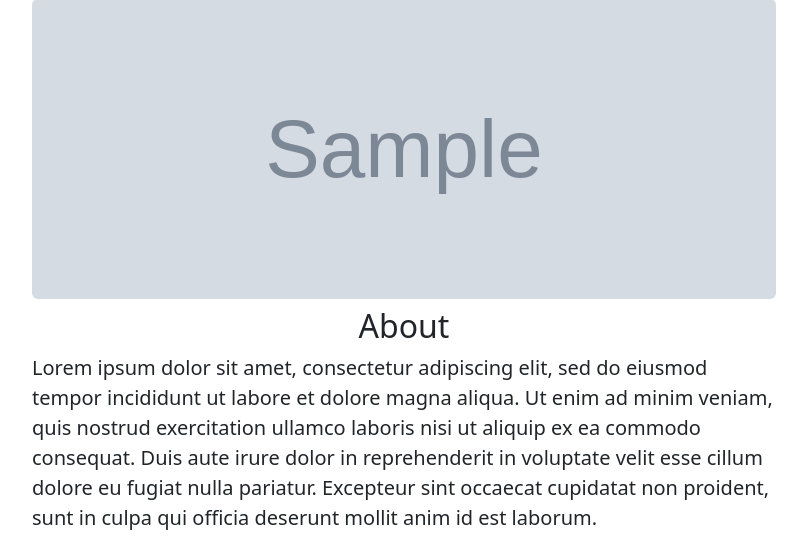
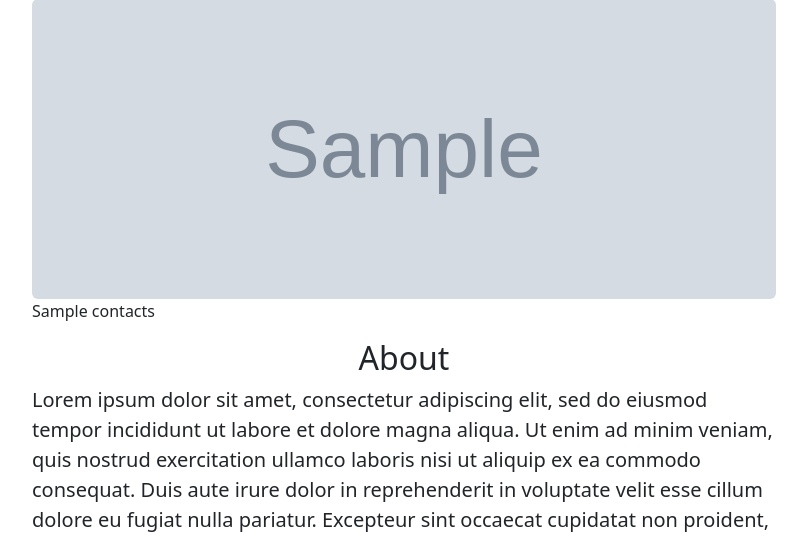
Before and after one commit to PsychoPunkSage/Chronark, a Flask app: template src/frontend/templates/index.html in a window 1280 px wide. Shown: the part 81-618 px from the top of the page, without its empty margins (236-1043 px from the left). Run offline with Flask 3, Linux system fonts and the light colour scheme; the template is opened without the code that fills it: most values are stand-ins (such as "Sample title", 1, 10 or a date in 2020); grey boxes marked "Sample" are stand-in pictures; parts of the project's set-up code (start-up, migrations or seed data) failed here and were passed over.

Commit message:
fix::> inculcated contacts

```diff
--- a/src/frontend/app.py
+++ b/src/frontend/app.py
@@ -6,10 +6,17 @@ from flask import Flask, render_template, request, redirect, url_for
 
 app = Flask(__name__)
 
+SELF_PORT = os.environ.get('SELF_PORT')
+
+# Offer-banner urls
 OFFER_BANNER_SERVICE_HOST = os.environ.get('OFFER_BANNER_SERVICE_HOST')
 OFFER_BANNER_SERVICE_PORT = os.environ.get('OFFER_BANNER_SERVICE_PORT')
 ADS_SERVICE_URL = 'http://' + OFFER_BANNER_SERVICE_HOST + ':' + OFFER_BANNER_SERVICE_PORT
-print("Offer Banner::> ", ADS_SERVICE_URL)
+
+# Contact
+CONTACT_SERVICE_HOST = os.environ.get('CONTACT_SERVICE_HOST')
+CONTACT_SERVICE_PORT = os.environ.get('CONTACT_SERVICE_PORT')
+CONTACT_SERVICE_URL = 'http://' + CONTACT_SERVICE_HOST + ':' + CONTACT_SERVICE_PORT
 
 
 @app.route('/', methods=['GET'])
@@ -21,7 +28,18 @@ def get_ads():
         banner = ads[banner_id]
     else:
         banner = None
-    return render_template('index.html', banner=banner)
+
+    response = requests.get(f'{CONTACT_SERVICE_URL}/clients')
+    contacts = response.json()
+
+    return render_template('index.html', banner=banner, contacts=contacts)
+    # return render_template('index.html', banner=banner)
+
+@app.route('/contact', methods=['GET'])
+def get_contacts():
+    response = requests.get(f'{CONTACT_SERVICE_URL}/clients')
+    contacts = response.json()
+    return render_template('index.html', contacts=contacts)
 
 @app.route('/get/<string:adID>', methods=['GET'])
 def get_ad(adID):
@@ -78,5 +96,5 @@ def get_offer_banner(banner_list):
     return random_banner
 
 if __name__ == '__main__':
-    app.run(host='0.0.0.0', port=5001, debug=True)
+    app.run(host='0.0.0.0', port=SELF_PORT, debug=True)
     # app.run(host='0.0.0.0', debug=True)
--- a/src/frontend/templates/index.html
+++ b/src/frontend/templates/index.html
@@ -15,6 +15,9 @@
         </div>
         <div class="add_banner">
             <img src="{{ banner.url }}" class="rounded mx-auto d-block" id="banner-img" alt="{{banner.alt}}">
+        </div>
+        <div class="add_banner">
+            <p>{{ contacts }}</p>
         </div>
         <div class="border-bottom" id="about">
             <h2 class="text-center mt-2">About</h2>
```
